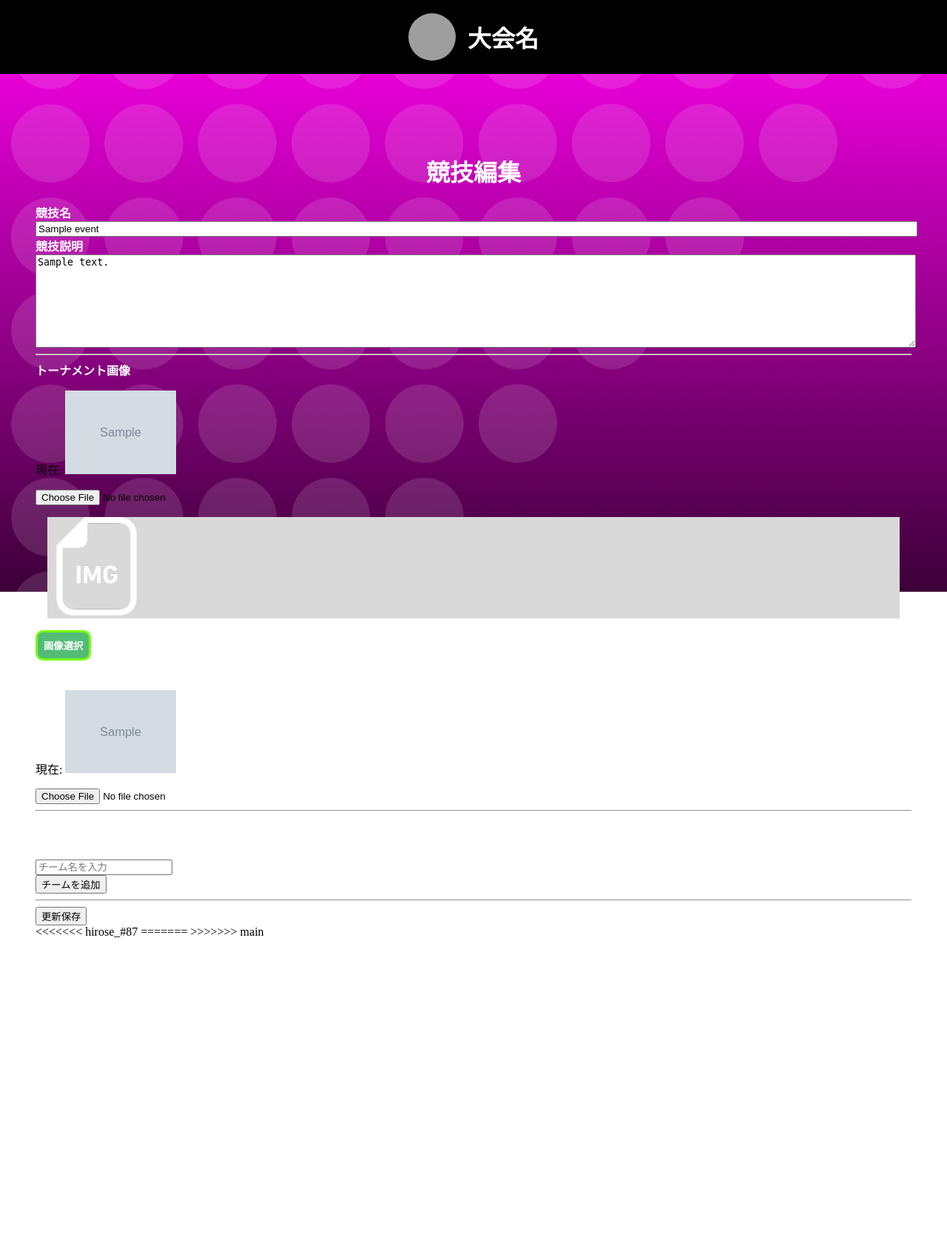
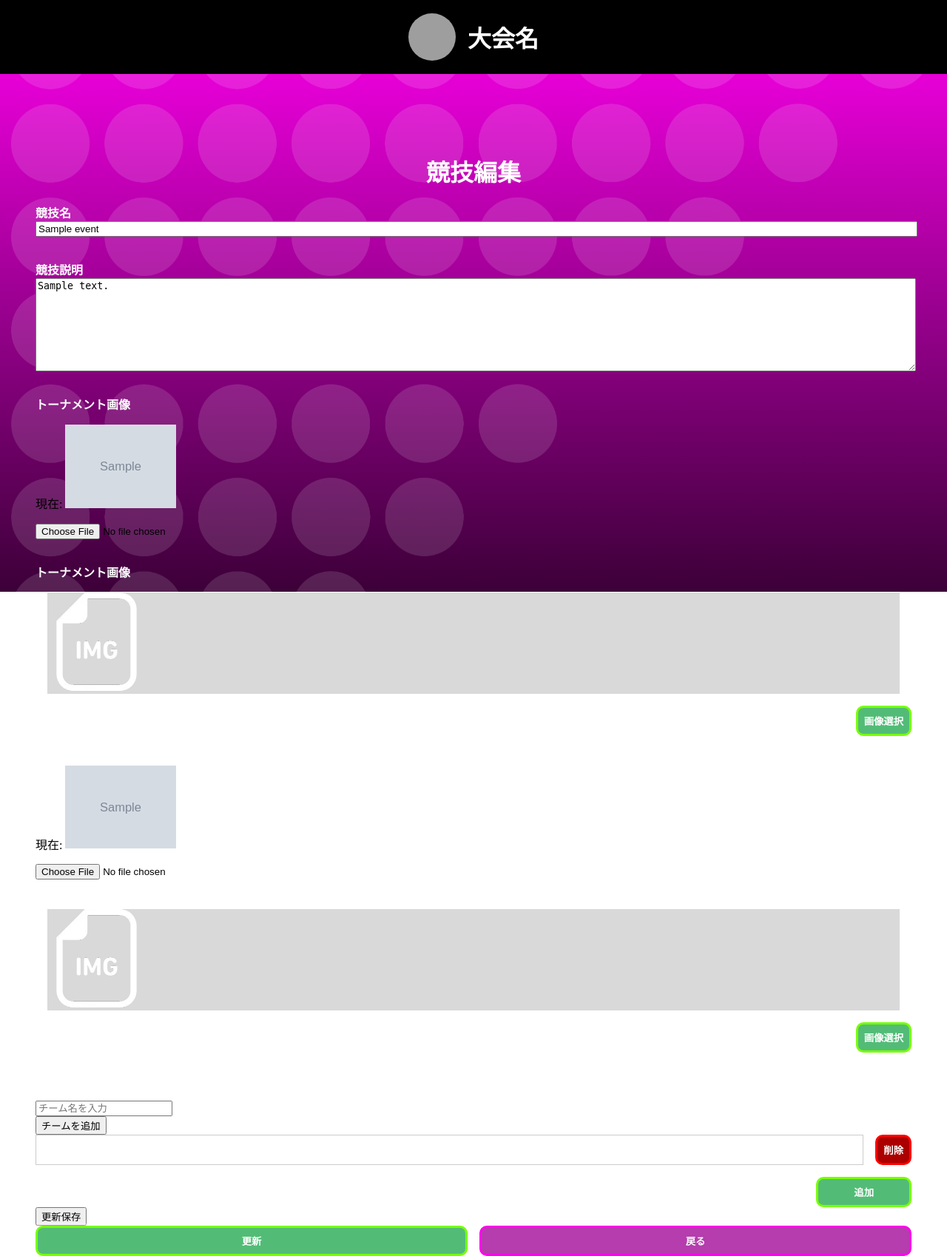
Before and after one commit to Nayuta9382/2026-spring-hackathon, a Django app: page /tournaments/00000000-0000-0000-0000-000000000001/events/1/edit in a window 1280 px wide. Shown: the whole page at 74% size. Before the commit the page ends 1267 px from the top, so only its background shows below. Run offline with Django 5.2, Linux system fonts and the light colour scheme; tables that the repository leaves empty hold one stand-in row (values such as "Sample post"); grey boxes marked "Sample" are stand-in pictures; some libraries are stand-ins or nearby versions; grey boxes are pictures that could not be loaded.

Commit message:
競技編集 (hirose_#87)

```diff
--- a/static/css/kyogi-edit.css
+++ b/static/css/kyogi-edit.css
@@ -1,13 +1,60 @@
 @charset "utf-8";
 
 .text_center {
-    text-align: center;
+  text-align: center;
 }
 
-.pos_left {
-    /* 横並び */
-    /* display: flex; */
-    /* ナビメニューを右寄せ */
-    /* justify-content: flex-end; */
-    margin-right: auto;
+.pos_right {
+  text-align: right;
 }
+
+.search-container {
+  display: flex;
+  /* 親要素の幅いっぱい */
+  width: 100%;
+  /* 要素間の隙間 */
+  gap: 1rem;
+  /* box-sizing: border-box; */
+  /* paddingを含めた幅計算 */
+}
+
+.input_text {
+  flex-grow: 1;
+  /* 残りの幅をすべて埋める */
+  /* padding: 10px; */
+  border: 1px solid #ccc;
+}
+
+.btn_margin {
+  padding-left: 3rem;
+  padding-right: 3rem;
+  text-align: right;
+}
+
+.space {
+  display: grid;
+  row-gap: 2rem;
+}
+
+.min_space {
+  margin-bottom: 1rem;
+}
+
+.block_btn {
+  width: 100%;
+  /* ボタンをブロック要素化して幅を有効にする */
+  display: block;
+}
+
+.side_by_side {
+  display: flex;
+  justify-content: space-evenly;
+  gap: 1rem;
+  width: 100%;
+  /* 親コンテナ自体も横いっぱいに */
+}
+
+/* ボタンを包むdivを均等に（50%ずつ）広げる */
+.side_by_side>div {
+  flex: 1;
+}
--- a/templates/events/edit.html
+++ b/templates/events/edit.html
@@ -7,7 +7,7 @@
 {% block content %}
 <h1 class="text_center">競技編集</h1>
 
-<form action="" method="POST" enctype="multipart/form-data" class="form">
+<form action="" method="POST" enctype="multipart/form-data" class="form space">
     {% csrf_token %}
 
     {# 1. 競技名 #}
@@ -19,8 +19,7 @@
     {# 2. 競技説明 #}
     <div>
         <label for="description" class="form_label">競技説明</label>
-        <textarea class="text_input" name="description" id="description" cols="150"
-            rows="8">{{ event.detail }}</textarea>
+        <textarea class="text_input" name="description" id="detail" cols="150" rows="8">{{ event.detail }}</textarea>
     </div>
 
     <!-- {# 2. 競技区分 #}
@@ -38,8 +37,6 @@
         <textarea name="detail" rows="5">{{ event.detail }}</textarea>
     </div> -->
 
-    <hr>
-
     {# 5. 画像類 #}
     <div>
         <label class="form_label">トーナメント画像</label>
@@ -49,8 +46,11 @@
         <input type="file" name="tournament_img">
     </div>
 
-    <!-- 組み込み、お願いします -->
+    <!-- 組み込み、お願いします1 -->
     <!-- 画像UI -->
+    <div>
+        <label for="comment" class="form_label">トーナメント画像</label>
+        <div>
             <div class="image_center">
                 <div class="image_item">
                     <img src="../../static/img/icon/イメージファイルアイコン.webp" alt="イメージ">
@@ -61,6 +61,8 @@
                     <button type="submit" class="gazou btn">画像選択</button>
                 </div>
             </form>
+        </div>
+    </div>
 
     <div>
         <label class="form_label">競技イメージ画像</label>
@@ -70,7 +72,23 @@
         <input type="file" name="event_img">
     </div>
 
-    <hr>
+    <!-- 組み込み、お願いします2 -->
+    <!-- 画像UI -->
+    <div>
+        <label for="comment" class="form_label">トーナメント画像</label>
+        <div>
+            <div class="image_center">
+                <div class="image_item">
+                    <img src="../../static/img/icon/イメージファイルアイコン.webp" alt="イメージ">
+                </div>
+            </div>
+            <form action="#">
+                <div class="pos_right">
+                    <button type="submit" class="gazou btn">画像選択</button>
+                </div>
+            </form>
+        </div>
+    </div>
 
     {# チーム設定エリア #}
     <div id="teams-section">
@@ -101,16 +119,30 @@
         </div>
     </div>
 
+    <!-- 組み込み、お願いします3 -->
     <div>
-
-
+        <div class="search-container min_space">
+            <input class="input_text" type="text" id="comment" name="comment">
+            <button type="submit" class="delete btn">削除</button>
         </div>
-
-    <hr>
+        <div class="pos_right">
+            <button type="submit" class="gazou btn btn_margin">追加</button>
+        </div>
+    </div>
 
     {# 送信・戻る #}
     <div>
         <button type="submit">更新保存</button>
+    </div>
+
+    <!-- 組み込み、お願いします4 -->
+    <div class="side_by_side">
+        <div>
+            <button type="submit" class="gazou btn block_btn">更新</button>
+        </div>
+        <div>
+            <button type="button" class="return btn block_btn">戻る</button>
+        </div>
     </div>
 </form>
 
--- a/templates/layouts/admin-layout.html
+++ b/templates/layouts/admin-layout.html
@@ -22,11 +22,11 @@
 <body class="admin_screen">
     <img src="/static/texture.png" class="bg_overlay_image">
 
-    <header>
+    <!-- <header>
         <div class="bg_deader">
             <img src="img/icon/ダミー.png" alt="大会の画像" class="image_circle2">
             <h1 style="color: white; padding-left: 1rem;">大会名</h1>
-        </div>
+        </div> -->
     <header class="bg_deader">
         <img src="{% static 'img/icon/ダミー.png' %}" alt="大会の画像" class="image_circle2">
         <h1 style="color: white; padding-left: 1rem;">大会名</h1>
@@ -56,9 +56,4 @@
     </footer>
     {% bootstrap_javascript %}
 </body>
-<<<<<<< hirose_#87
-
 </html>
-=======
-</html>
->>>>>>> main
```
Lines whose indentation alone changed are shown as unchanged.
